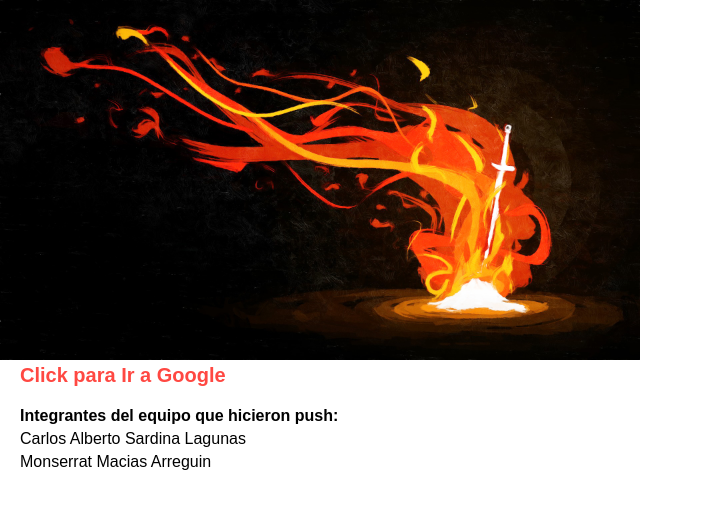
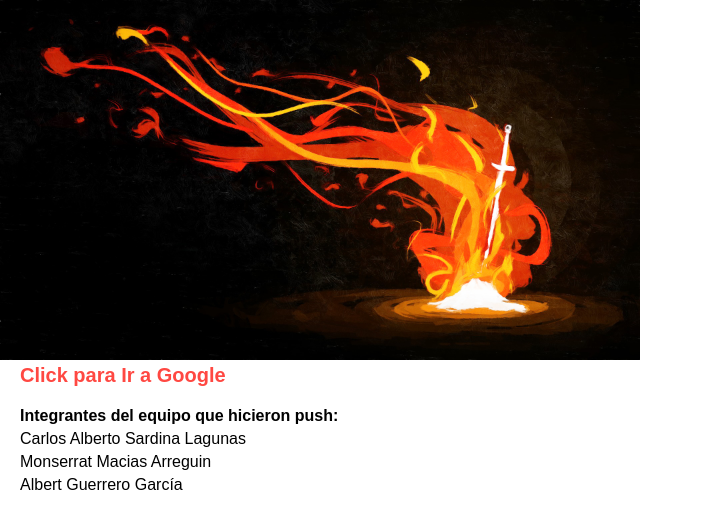
Before and after one commit to brendajess/web, a plain HTML site: page index.html in a window 1280 px wide. Shown: the whole page, without its empty margins (0-703 px from the left). Drawn offline with Linux system fonts and the light colour scheme.

Commit message:
Modificado por Albert, 24/04/2016

```diff
--- a/index.html
+++ b/index.html
@@ -16,7 +16,8 @@
     <section id="push">
       <h4 style="margin-top: 20px;">Integrantes del equipo que hicieron push:</h4>
       <p>Carlos Alberto Sardina Lagunas</p>
-        <p>Monserrat Macias Arreguin</p>
+       <p>Monserrat Macias Arreguin</p>
+        <p>Albert Guerrero García</p>
     </section>
   </body>
 </html>
```
